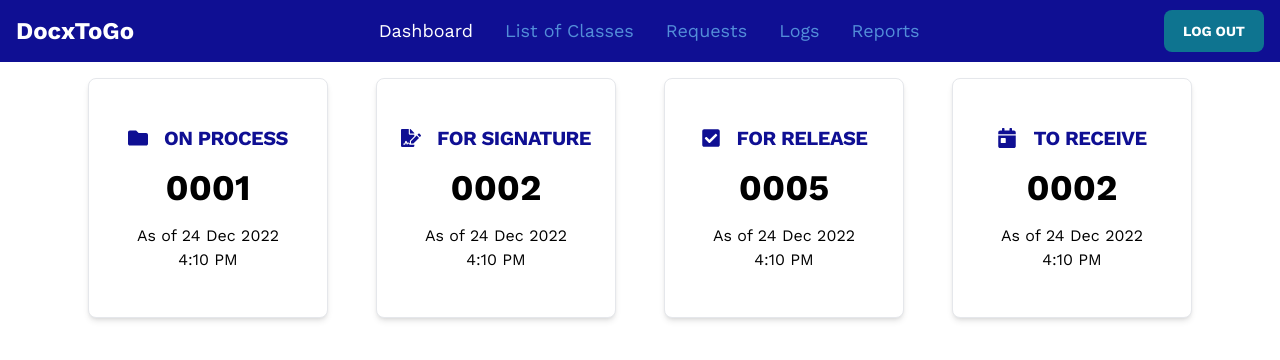
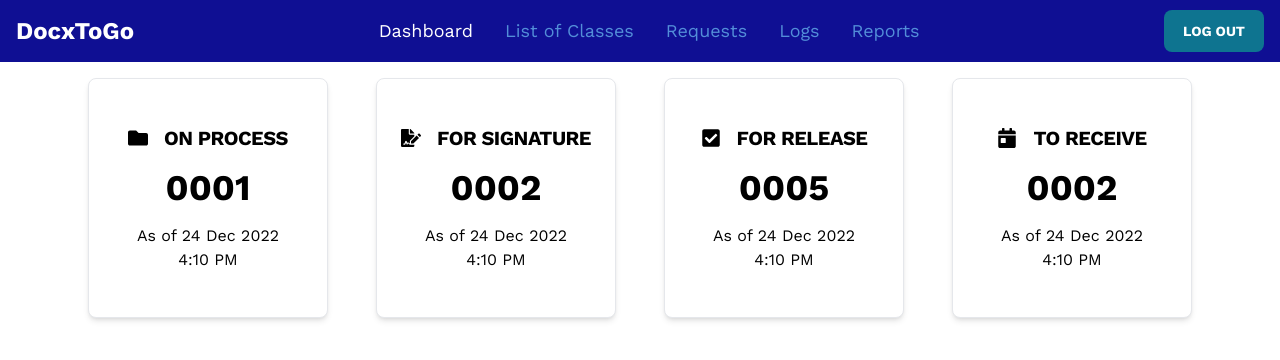
Before and after one commit to arvy-rence/docxtogo-admin, a Next.js app: page /dashboard in a window 1280 px wide. Shown: the top 360 px of the page. Built offline with nearby package versions, Linux system fonts and the light colour scheme.

Commit message:
[UPDATE] / Change to reflect color based on status

```diff
--- a/components/dashboard/InfoCard.jsx
+++ b/components/dashboard/InfoCard.jsx
@@ -1,7 +1,7 @@
 import React, {useEffect, useState} from "react"
 import {Card} from "flowbite-react"
 
-const InfoCard = ({title, value, icon}) => {
+const InfoCard = ({title, value, icon, color}) => {
   const [date, setDate] = useState(new Date())
 
   useEffect(() => {
@@ -11,7 +11,7 @@ const InfoCard = ({title, value, icon}) => {
   return (
     <Card href="#"
           className="mx-6 my-4 max-w-[15rem] max-h-[15rem] min-w-[15rem] min-h-[15rem] flex flex-col items-center justify-center">
-      <h5 className="text-xl font-bold font-work text-primary dark:text-white flex justify-center items-center">
+      <h5 className={`text-xl font-bold font-work text-${color}-700 flex justify-center items-center`}>
         {icon}
         <span className="pl-4 uppercase tracking-tight">{title}</span>
       </h5>
```
